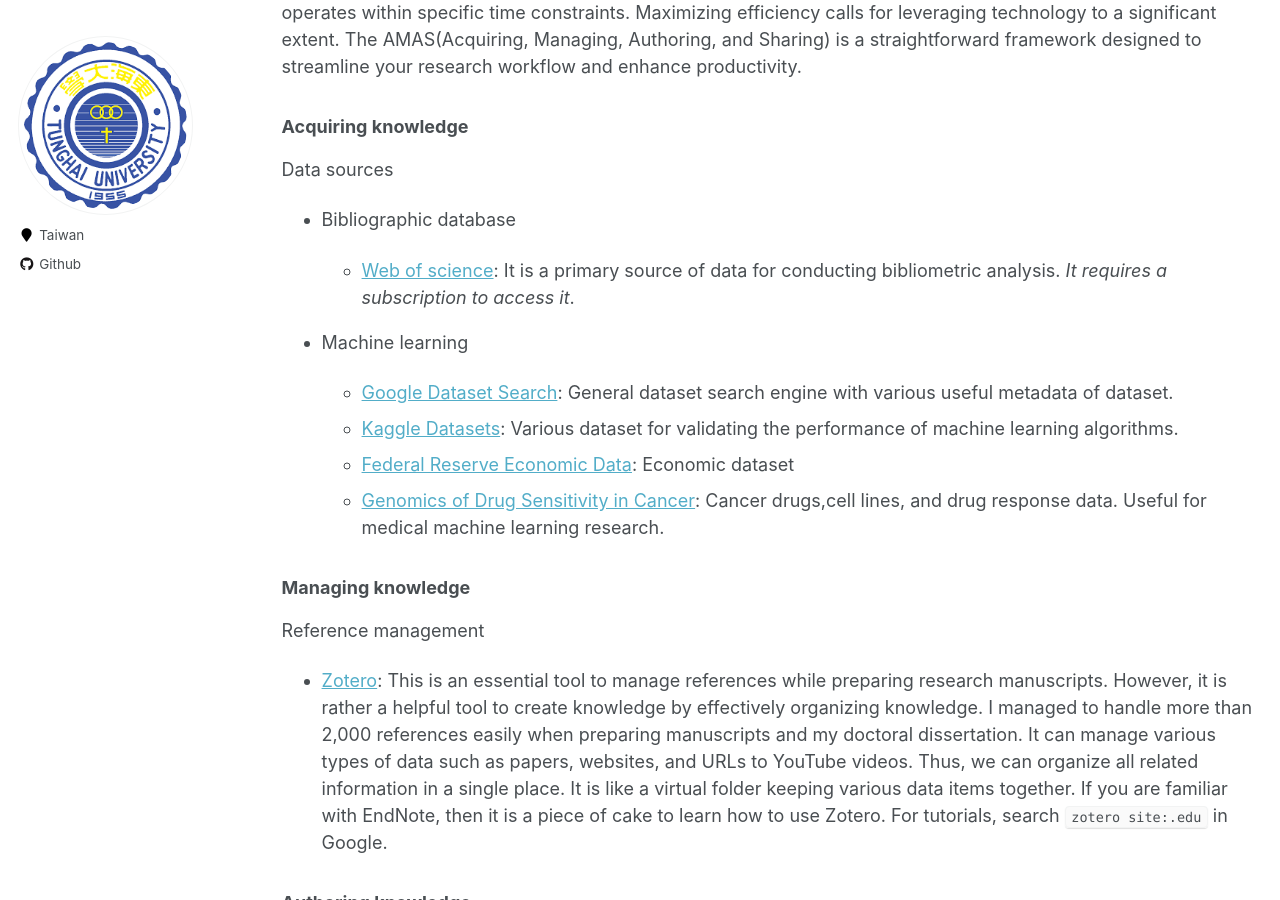
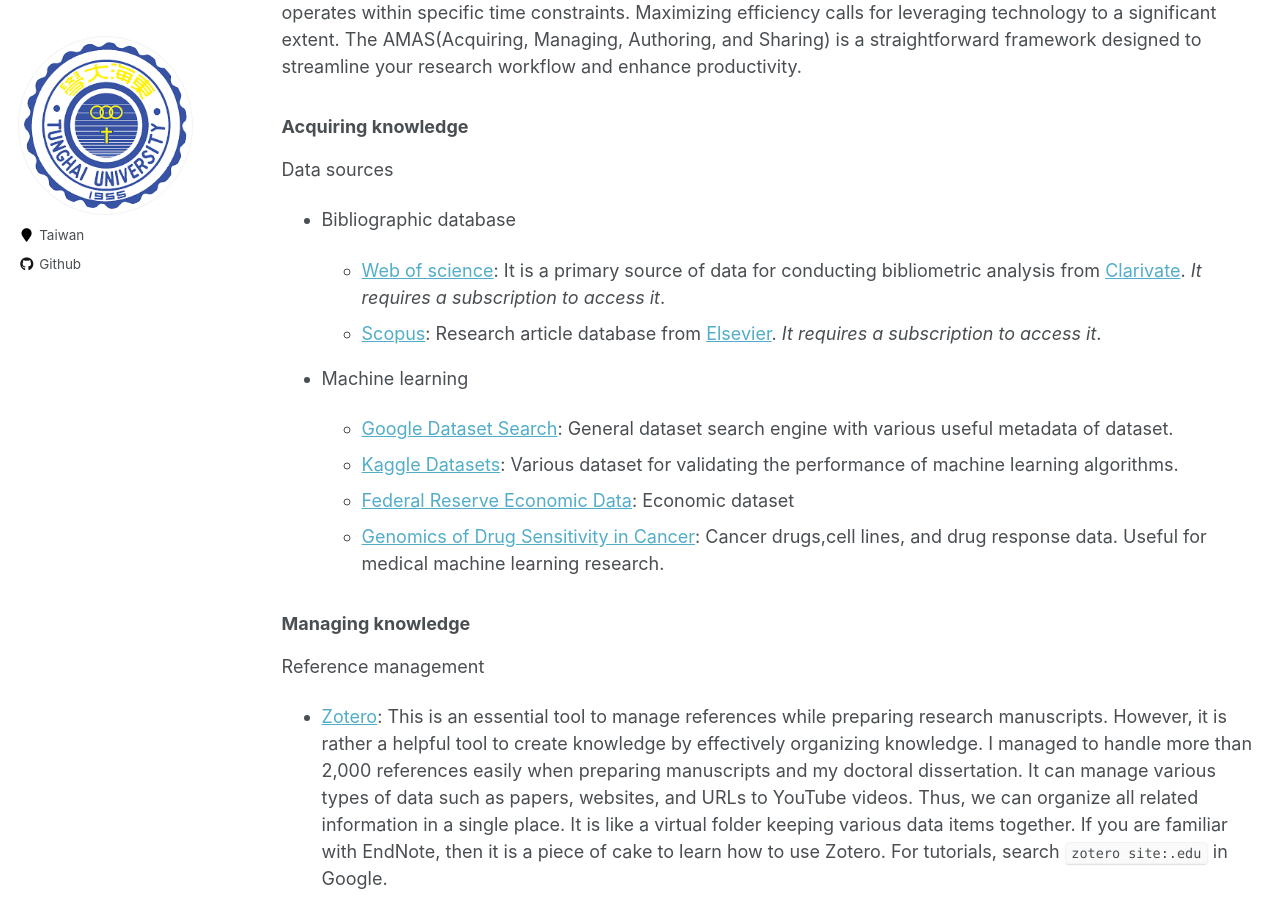
Before and after one commit to thugmba/innovationlab, a Jekyll site: the page built from _pages/guide.md, in a window 1280 px wide and 900 px high, scrolled down 534 px. Built offline with Jekyll 4.4.1, drawn with Linux system fonts in a browser that asks for light colours.

Commit message:
Add Scopus

```diff
--- a/_pages/guide.md
+++ b/_pages/guide.md
@@ -21,7 +21,8 @@ Data sources
 
 - Bibliographic database
 
-  - [Web of science](https://www.webofscience.com/): It is a primary source of data for conducting bibliometric analysis. _It requires a subscription to access it_.
+  - [Web of science](https://www.webofscience.com/): It is a primary source of data for conducting bibliometric analysis from [Clarivate](https://clarivate.com/). _It requires a subscription to access it_.
+  - [Scopus](https://www.scopus.com/search/form.uri?display=basic#basic): Research article database from [Elsevier](https://www.elsevier.com/). _It requires a subscription to access it_.
 
 - Machine learning
 
```
